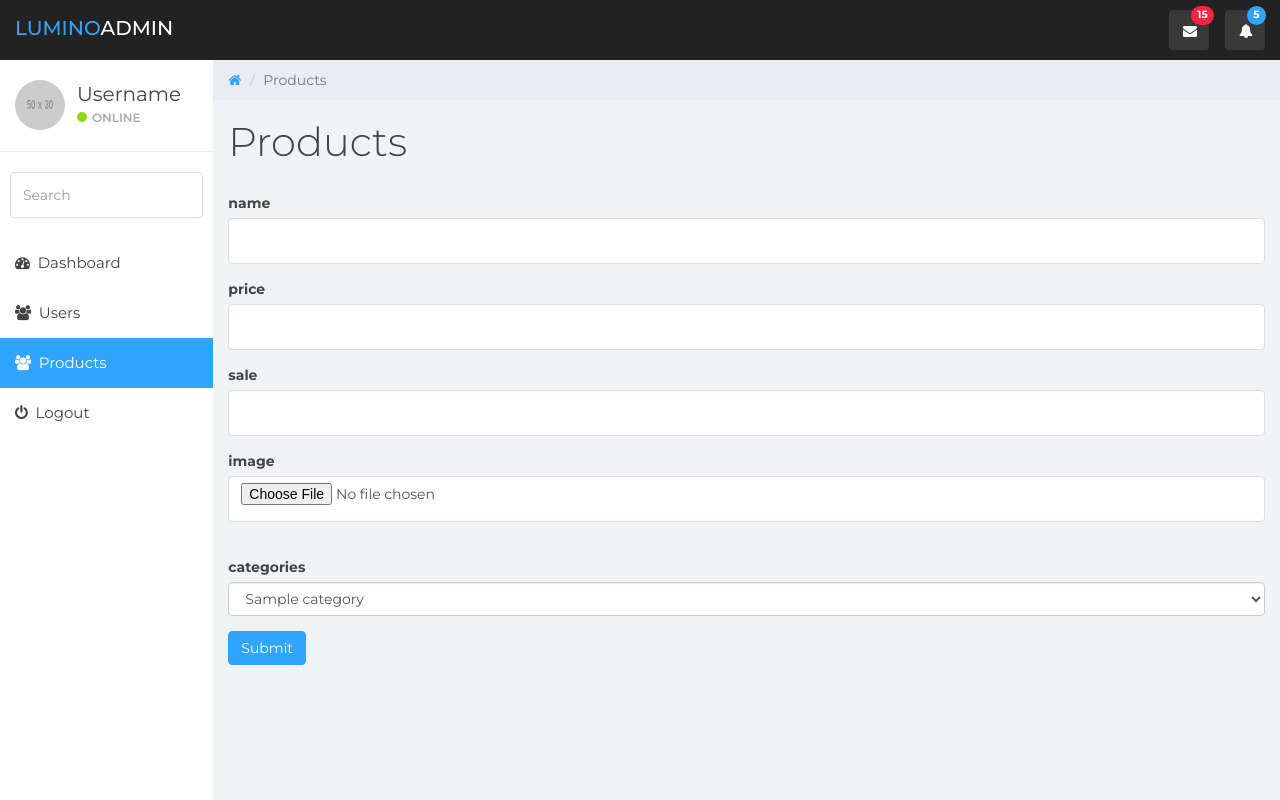
After one commit to kareemRafat/plus, a PHP site: page /products.php?action=add in a window 1280 px wide. The commit adds this page. Run offline with PHP 8.4, Linux system fonts and the light colour scheme; the visitor is signed in with stand-in values (Sample User, id 1); tables that the repository leaves empty or names only in its code hold one stand-in row (values such as "Sample post"); grey boxes labelled with a size stand in for pictures from a placeholder-image service; some libraries are stand-ins or nearby versions.

Commit message:
login and register system & products view

```diff
--- /dev/null
+++ b/admin/design/products/add.php
@@ -0,0 +1,42 @@
+
+
+<form method="post" action="functions/products/add.php">
+  <div class="form-group">
+    <label for="exampleInputEmail1">name</label>
+    <input type="text" name="name" value="" class="form-control" id="exampleInputEmail1">
+  </div>
+
+<div class="form-group">
+    <label for="exampleInputEmail1">price</label>
+    <input type="text" name="price" value="" class="form-control" id="exampleInputEmail1" >
+  </div>
+<div class="form-group">
+    <label for="exampleInputEmail1">sale</label>
+    <input type="text" name="sale" value="" class="form-control" id="exampleInputEmail1" >
+  </div>
+
+  <div class="form-group">
+    <label for="exampleInputEmail1">image</label>
+    <input type="file" name="img" value="" class="form-control" id="exampleInputEmail1" >
+  </div>
+
+<br>
+
+  <div class="form-group">
+    <label for="exampleFormControlSelect1">categories</label>
+    <select name="cat_id" class="form-control" id="exampleFormControlSelect1">
+    <?php
+    include "functions/connect.php";
+    $selectCat = "SELECT * FROM categories";
+    $queryCat = $conn -> query($selectCat);
+    foreach($queryCat as $cat){
+
+     ?>
+      <option value="<?= $cat['id'] ?>" ><?= $cat['name'] ?></option>
+
+    <?php } ?>
+    </select>
+  </div>
+
+  <button type="submit" class="btn btn-primary">Submit</button>
+</form>
--- a/admin/includes/navbar.php
+++ b/admin/includes/navbar.php
@@ -1,3 +1,17 @@
+
+<?php
+
+	session_start();
+
+	if (!isset($_SESSION['login'])){
+		header("location: login.php");
+		exit();
+	}
+
+
+ ?>
+
+
 <!DOCTYPE html>
 <html>
 <head>
--- a/admin/includes/sidebar.php
+++ b/admin/includes/sidebar.php
@@ -30,6 +30,14 @@
 			"><a href="users.php"><em class="fa fa-users">&nbsp;</em> Users</a></li>
 
 
-			<li><a href="login.html"><em class="fa fa-power-off">&nbsp;</em> Logout</a></li>
+			<li class="
+
+			<?= $current == 'products' ? 'active' : '' ?>
+
+			"><a href="products.php"><em class="fa fa-users">&nbsp;</em> Products</a></li>
+
+
+
+			<li><a href="functions/logout.php"><em class="fa fa-power-off">&nbsp;</em> Logout</a></li>
 		</ul>
 	</div><!--/.sidebar-->
--- a/admin/index.php
+++ b/admin/index.php
@@ -3,7 +3,6 @@
 	$current = 'index';
 	include 'includes/navbar.php';
 	include 'includes/sidebar.php';
-
 
  ?>
 
@@ -20,7 +19,7 @@
 
 		<div class="row">
 			<div class="col-lg-12">
-				<h1 class="page-header">Dashboard</h1>
+				<h1 class="page-header">Dashboard <?php print_r($_SESSION);  ?></h1>
 			</div>
 		</div><!--/.row-->
 
--- /dev/null
+++ b/admin/products.php
@@ -0,0 +1,52 @@
+<?php
+
+	$current = 'products';
+	include 'includes/navbar.php';
+	include 'includes/sidebar.php';
+
+
+ ?>
+
+	<div class="col-sm-9 col-sm-offset-3 col-lg-10 col-lg-offset-2 main">
+		<div class="row">
+			<ol class="breadcrumb">
+				<li><a href="#">
+					<em class="fa fa-home"></em>
+				</a></li>
+				<li class="active">Products</li>
+			</ol>
+		</div><!--/.row-->
+
+		<div class="row">
+			<div class="col-lg-12">
+				<h1 class="page-header">Products</h1>
+			</div>
+		</div><!--/.row-->
+
+		<div class="row">
+			<div class="col-lg-12">
+				<?php
+
+				if(!isset($_GET['action'])) {
+
+					 include 'design/products/view.php';
+
+				}elseif($_GET['action'] == 'add'){
+
+					include 'design/products/add.php';
+				} else {
+
+					echo "Page not found 404";
+
+				}
+
+				?>
+			</div>
+		</div>
+
+	</div>	<!--/.main-->
+<?php
+
+	include "includes/footer.php";
+
+ ?>
```
Also changed, not shown: admin/design/products/view.php (added, +53 -0 lines), admin/functions/helper.php (added, +14 -0 lines), admin/functions/loginCheck.php (added, +39 -0 lines), admin/functions/logout.php (added, +9 -0 lines), admin/functions/products/add.php (added, +19 -0 lines), admin/login.php (+28 -8 lines).
